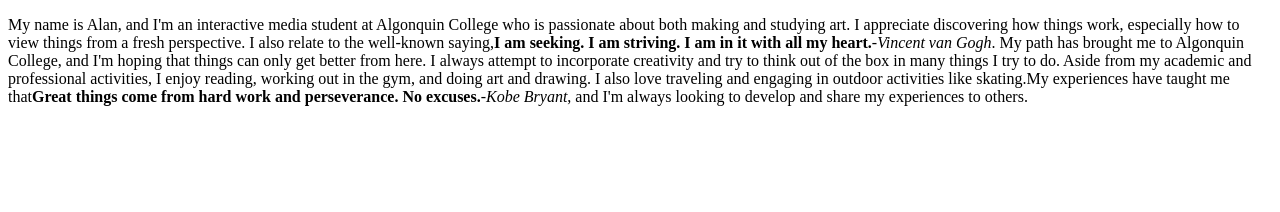
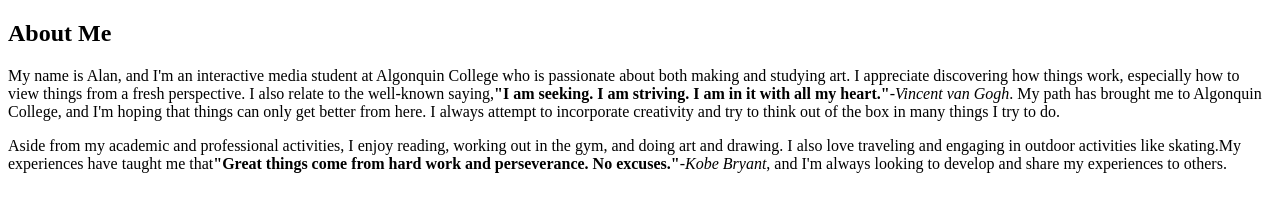
Before and after one commit to robi0926/robi0926.github.io, a plain HTML site: page html-assignment/index.html in a window 1280 px wide. Drawn offline with Linux system fonts and the light colour scheme.

Commit message:
assignment1

```diff
--- a/html-assignment/index.html
+++ b/html-assignment/index.html
@@ -5,9 +5,11 @@
         <meta name="viewport" content="width=device-width, initial-scale=1.0">
         <title>ALAN ROBIN THOMAS</title>
     </head>
-<body>
-    <p>My name is Alan, and I'm an interactive media student at Algonquin College who is passionate about both making and studying art. I appreciate discovering how things work, especially how to view things from a fresh perspective. I also relate to the well-known saying,<blackquote><strong>I am seeking. I am striving. I am in it with all my heart.</strong>-<cite>Vincent van Gogh</cite></blackquote>. My path has brought me to Algonquin College, and I'm hoping that things can only get better from here. I always attempt to incorporate creativity and try to think out of the box in many things I try to do.
-
-        Aside from my academic and professional activities, I enjoy reading, working out in the gym, and doing art and drawing. I also love traveling and engaging in outdoor activities like skating.My experiences have taught me that<blackquote><strong>Great things come from hard work and perseverance. No excuses.</strong>-<cite>Kobe Bryant</cite></blackquote>, and I'm always looking to develop and share my experiences to others.</p>
-</body>
+<article>
+    <body>
+        <h1>About Me</h1>
+        <p>My name is Alan, and I'm an interactive media student at Algonquin College who is passionate about both making and studying art. I appreciate discovering how things work, especially how to view things from a fresh perspective. I also relate to the well-known saying,<blackquote><strong>"I am seeking. I am striving. I am in it with all my heart."</strong>-<cite>Vincent van Gogh</cite></blackquote>. My path has brought me to Algonquin College, and I'm hoping that things can only get better from here. I always attempt to incorporate creativity and try to think out of the box in many things I try to do.</p>
+        <p>Aside from my academic and professional activities, I enjoy reading, working out in the gym, and doing art and drawing. I also love traveling and engaging in outdoor activities like skating.My experiences have taught me that<blackquote><strong>"Great things come from hard work and perseverance. No excuses."</strong>-<cite>Kobe Bryant</cite></blackquote>, and I'm always looking to develop and share my experiences to others.</p>
+    </body>
+</article>
 </html>
```
